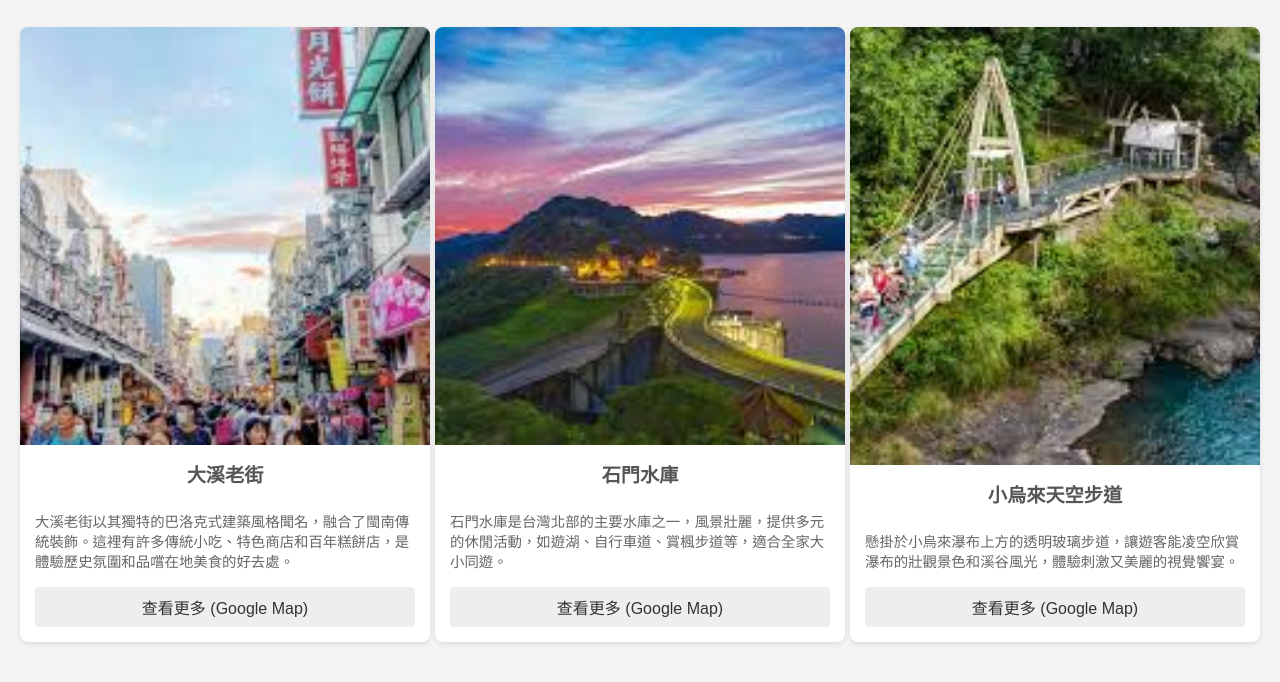
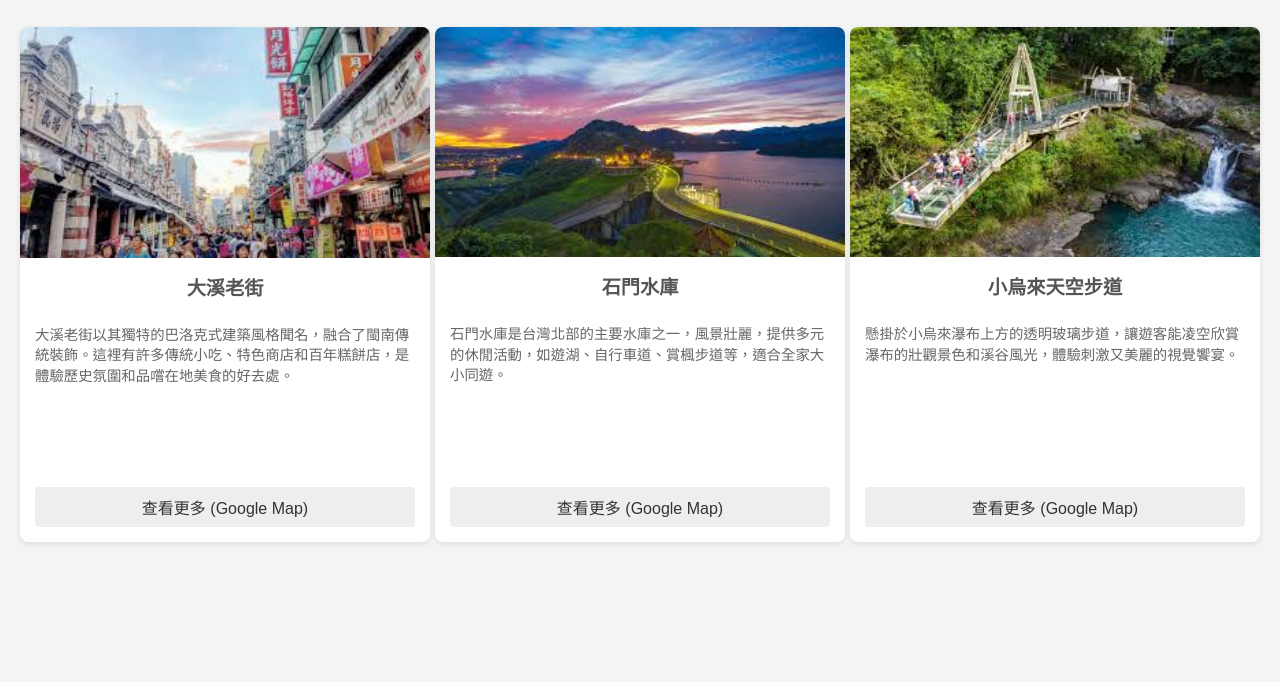
Before and after one commit to XiaoWang1212/logicExam1, a plain HTML site: page index.html in a window 1280 px wide. Shown: the part 90-772 px from the top of the page. Drawn offline with Linux system fonts and the light colour scheme.

Commit message:
Add files via upload

```diff
--- a/style.css
+++ b/style.css
@@ -22,17 +22,18 @@ h1 {
     background-color: #fff;
     border-radius: 8px;
     box-shadow: 0 2px 5px rgba(0, 0, 0, 0.1);
-    width: 600px;
-    height: 600px;
+    width: 500px;
+    height: 500px;
+    display: flex;
     overflow: hidden;
-    display: flex;
     flex-direction: column;
     padding-bottom: 15px;
+    border-radius: 8px;
 }
 
 .card-image {
-    width: 100%;
-    height: 100%;
+    width: auto;
+    height: auto;
     object-fit: cover;
 }
 
```
